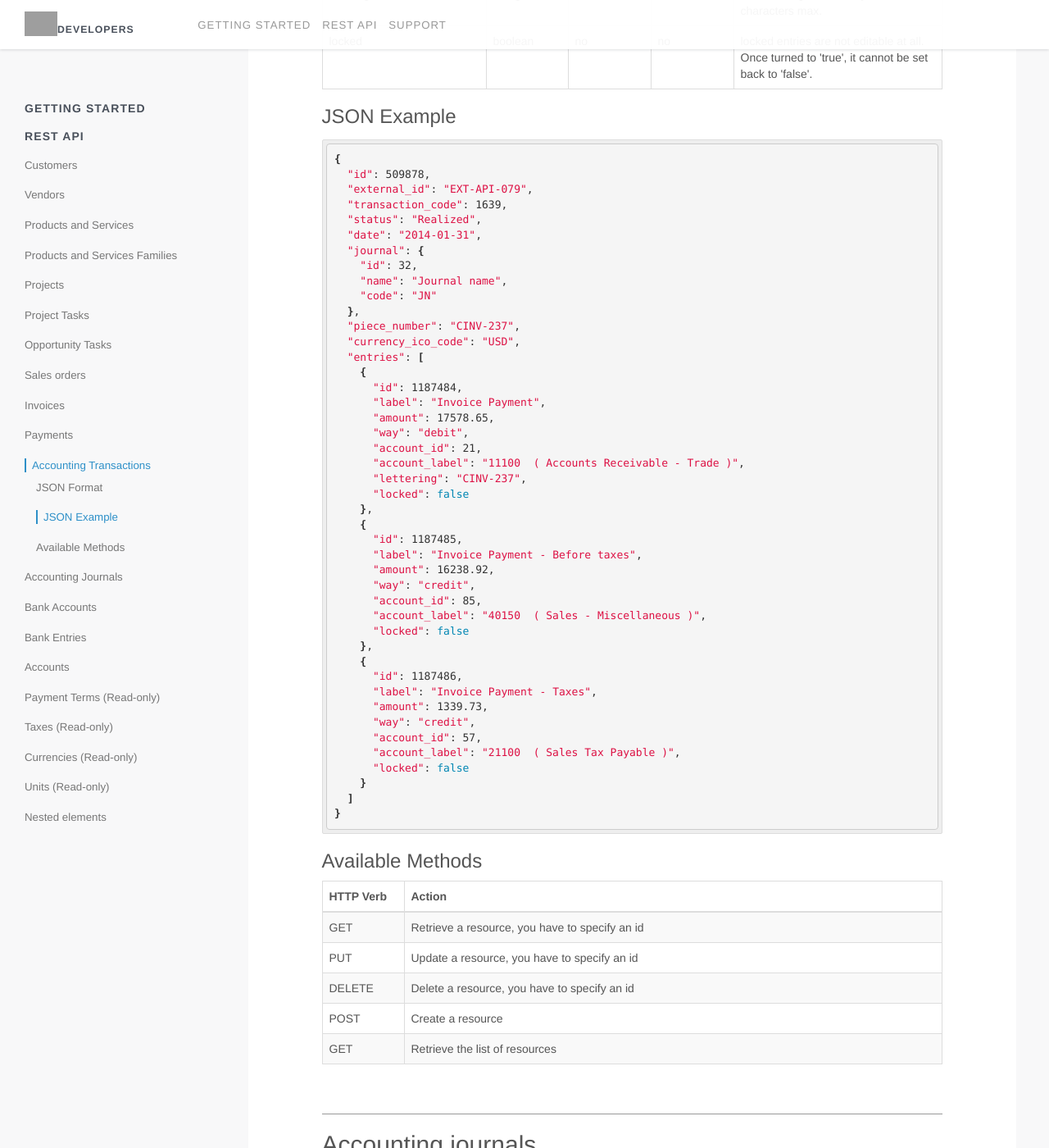
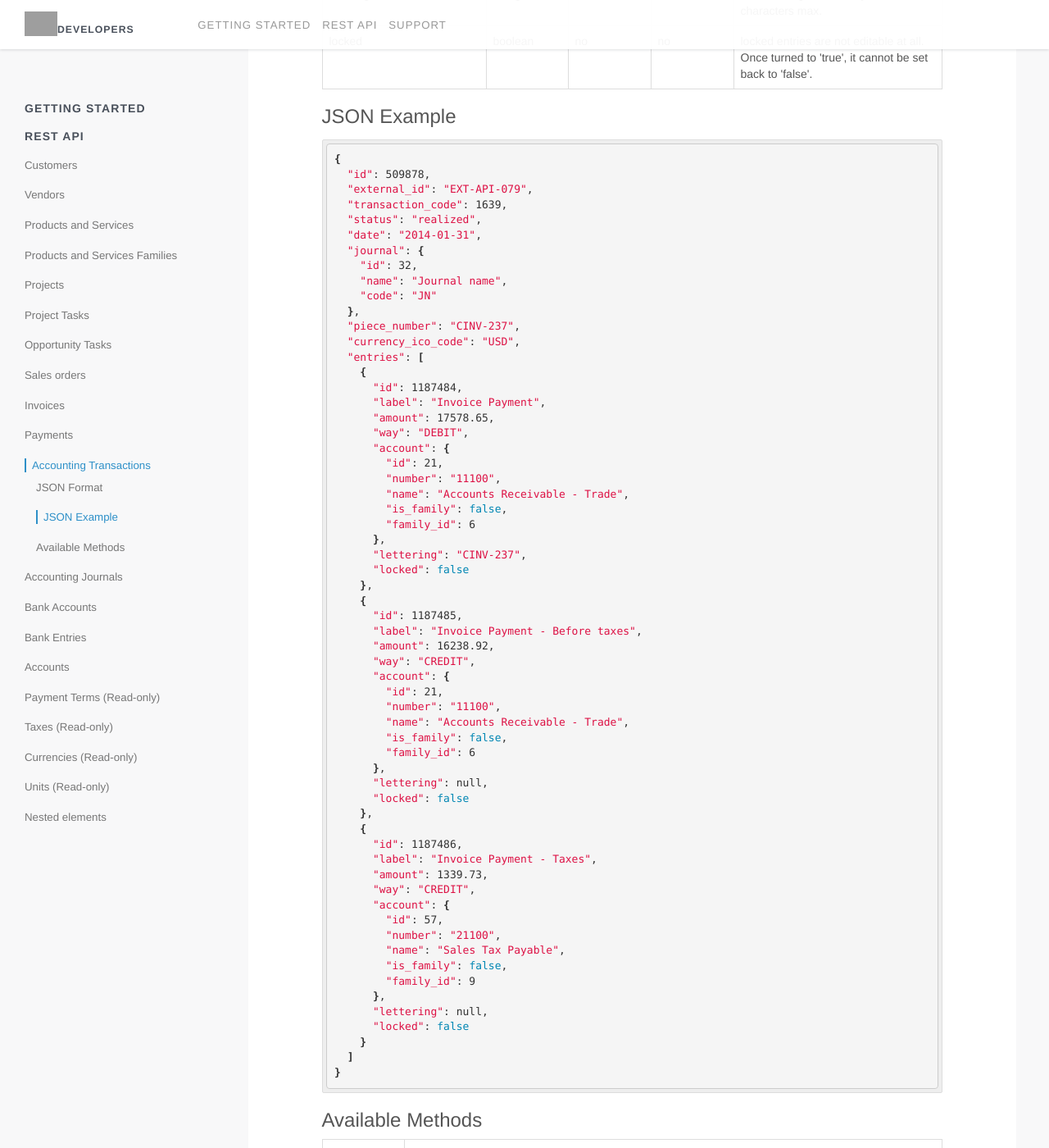
Before and after one commit to myERP/myerp.github.io, a Jekyll site: the page built from docs/1.0/api/index.html, in a window 1280 px wide and 1400 px high, scrolled down 25776 px. Shown: the whole window at 82% size. Built offline with Jekyll 4.4.1, drawn with Linux system fonts in a browser that asks for light colours; nearby versions of some CDN libraries; Markdown is read by kramdown in place of the engine named in the settings; grey boxes are pictures that could not be loaded.

Commit message:
transaction: update the son sample file

```diff
--- a/_includes/1.0/api/json/transaction.json
+++ b/_includes/1.0/api/json/transaction.json
@@ -2,7 +2,7 @@
   "id": 509878,
   "external_id": "EXT-API-079",
   "transaction_code": 1639,
-  "status": "Realized",
+  "status": "realized",
   "date": "2014-01-31",
   "journal": {
     "id": 32,
@@ -16,9 +16,14 @@
       "id": 1187484,
       "label": "Invoice Payment",
       "amount": 17578.65,
-      "way": "debit",
-      "account_id": 21,
-      "account_label": "11100  ( Accounts Receivable - Trade )",
+      "way": "DEBIT",
+      "account": {
+        "id": 21,
+        "number": "11100",
+        "name": "Accounts Receivable - Trade",
+        "is_family": false,
+        "family_id": 6
+      },
       "lettering": "CINV-237",
       "locked": false
     },
@@ -26,18 +31,30 @@
       "id": 1187485,
       "label": "Invoice Payment - Before taxes",
       "amount": 16238.92,
-      "way": "credit",
-      "account_id": 85,
-      "account_label": "40150  ( Sales - Miscellaneous )",
+      "way": "CREDIT",
+      "account": {
+        "id": 21,
+        "number": "11100",
+        "name": "Accounts Receivable - Trade",
+        "is_family": false,
+        "family_id": 6
+      },
+      "lettering": null,
       "locked": false
     },
     {
       "id": 1187486,
       "label": "Invoice Payment - Taxes",
       "amount": 1339.73,
-      "way": "credit",
-      "account_id": 57,
-      "account_label": "21100  ( Sales Tax Payable )",
+      "way": "CREDIT",
+      "account": {
+        "id": 57,
+        "number": "21100",
+        "name": "Sales Tax Payable",
+        "is_family": false,
+        "family_id": 9
+      },
+      "lettering": null,
       "locked": false
     }
   ]
```
